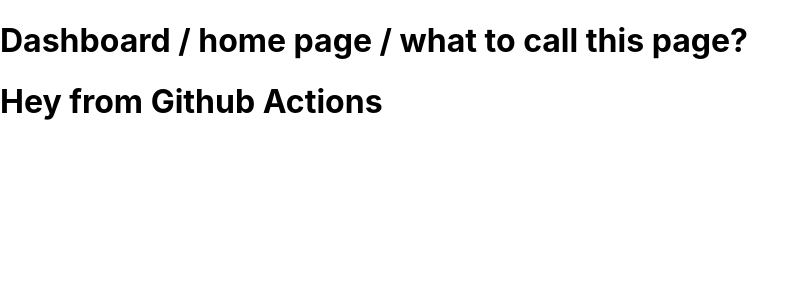
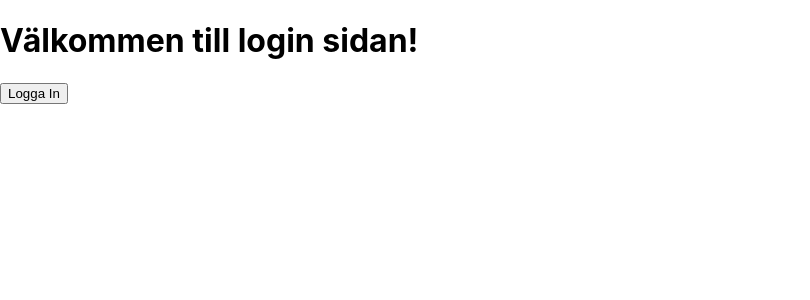
Before and after one commit to RH0DS/FitFokusClient, a React (Create React App) app: page / in a window 1280 px wide. Shown: the top 300 px of the page, without its empty margins (0-810 px from the left). Built offline with nearby package versions, Linux system fonts and the light colour scheme; no server answers.

Commit message:
add User logged in check on all routes

```diff
--- a/src/App.js
+++ b/src/App.js
@@ -9,6 +9,7 @@ import HistoryPage                                  from './Pages/HistoryPage'
 import RegisterResultPage                           from './Pages/RegisterResultPage';
 import LoginPage                                    from './Pages/LoginPage';
 import { useAuth0 }                                 from '@auth0/auth0-react';
+import { Fragment } from 'react';
 
 
 
@@ -21,7 +22,7 @@ function App() {
         <Routes>
           <Route path="/Login" element={<LoginPage/>}/>
           {/* den första route med path "/" omsluter alla andra routes och blir då rot-urlen */}
-          <Route path="/" {...(isAuthenticated ? <NavMenu/> : <LoginPage/>)}>
+          <Route path="/"  element = { (isAuthenticated ? <NavMenu/> : <LoginPage/>)}>
 
             <Route index element={<Dashboard />} />
             {/* index elementet (Dashboard i detta fall även känt som HOME) är det unika elemented som hör till roten */}
--- a/src/Components/LoginButton.js
+++ b/src/Components/LoginButton.js
@@ -5,7 +5,7 @@ import { useAuth0 } from "@auth0/auth0-react";
 const LoginButton = () => {
     const { loginWithRedirect } = useAuth0();
 
-    return <button onClick={() => loginWithRedirect()}>Log In</button>;
+    return <button onClick={() => loginWithRedirect()}>Logga In</button>;
   };
 
   export default LoginButton;
--- a/src/Pages/LoginPage.js
+++ b/src/Pages/LoginPage.js
@@ -1,9 +1,14 @@
+import LoginButton from "../Components/LoginButton";
+
 const LoginPage = () => {
     return (
     <>
         <h1>
             Välkommen till login sidan!
+
         </h1>
+
+        <LoginButton/>
     </>
     );
 }
```
